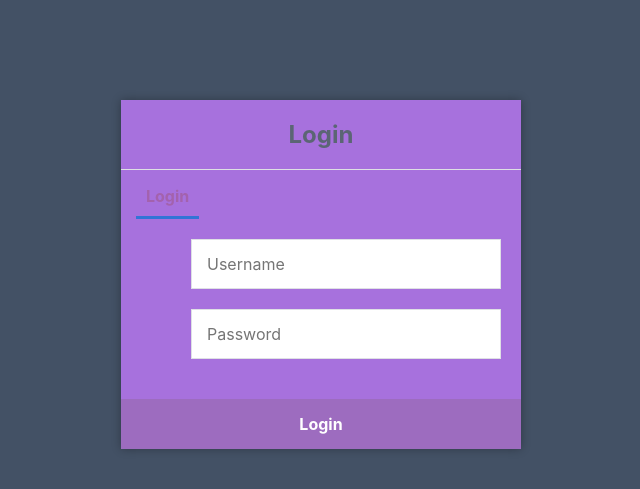
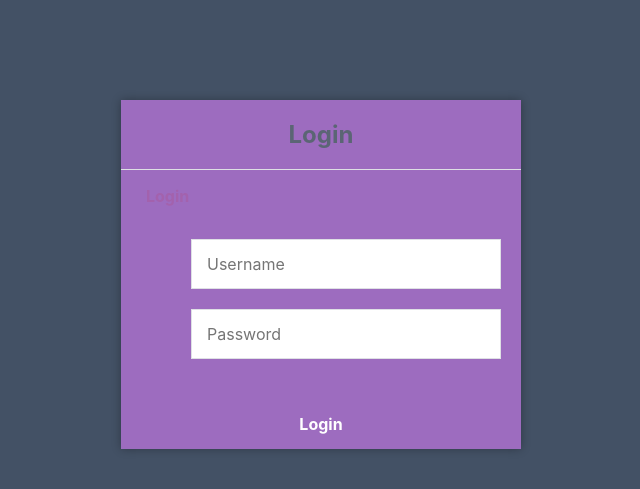
Before and after one commit to Jasontibaldo/SoftwareEngineering, a Flask app: page / in a window 1280 px wide. Shown: the top 489 px of the page, without its empty margins (319-959 px from the left). Run offline with Flask 2, Linux system fonts and the light colour scheme; some libraries are stand-ins or nearby versions.

Commit message:
maybe updated colors

```diff
--- a/pythonlogin/static/style.css
+++ b/pythonlogin/static/style.css
@@ -19,7 +19,7 @@ body#page1{
 
 .login, .register {
     width: 400px;
-  	background-color: #a771dd;
+  	background-color: #9d6cbf;
   	box-shadow: 0 0 9px 0 rgba(0, 0, 0, 0.3);
   	margin: 100px auto;
 }
@@ -46,8 +46,8 @@ body#page1{
   	color: #9da3ac;
 }
 .login .links a.active, .register .links a.active {
-  	border-bottom: 3px solid #3274d6;
-  	color: ##a362ad;
+  	border-bottom: 3px solid #9d6cbf;
+  	color: #a362ad;
 }
 .login form, .register form {
   	display: flex;
@@ -61,8 +61,8 @@ body#page1{
   	align-items: center;
   	width: 50px;
   	height: 50px;
-  	background-color: #a771dd;
-  	color: ##a362ad;
+  	background-color: #9d6cbf;
+  	color: #a362ad;
 }
 .login form input[type=password], .login form input[type=text], .login form input[type=email], .register form input[type=password], .register form input[type=text], .register form input[type=email] {
   	width: 310px;
@@ -83,7 +83,7 @@ body#page1{
   	transition: background-color 0.2s;
 }
 .login form input[type=submit]:hover, .register form input[type=submit]:hover {
-  	background-color: #2868c7;
+  	background-color: #9d6cbf;
   	transition: background-color 0.2s;
 }
 .navtop {
```
